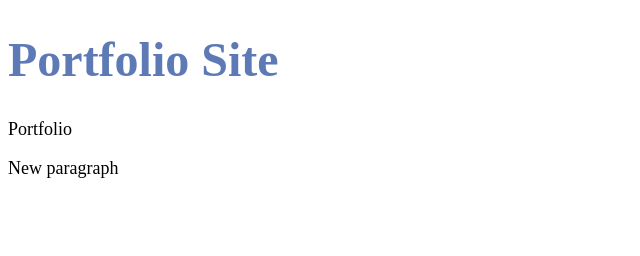
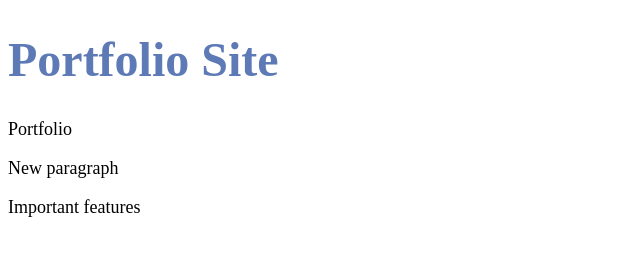
Before and after one commit to i0709/git-github-test, a plain HTML site: page index.html in a window 1280 px wide. Shown: the whole page, without its empty margins (0-640 px from the left). Drawn offline with Linux system fonts and the light colour scheme.

Commit message:
Important client request

```diff
--- a/index.html
+++ b/index.html
@@ -10,6 +10,6 @@
     <h1> Portfolio Site</h1>
     <p>Portfolio</p>
     <p>New paragraph</p>
-
+    <p>Important features</p>
 </body>
 </html>
```
